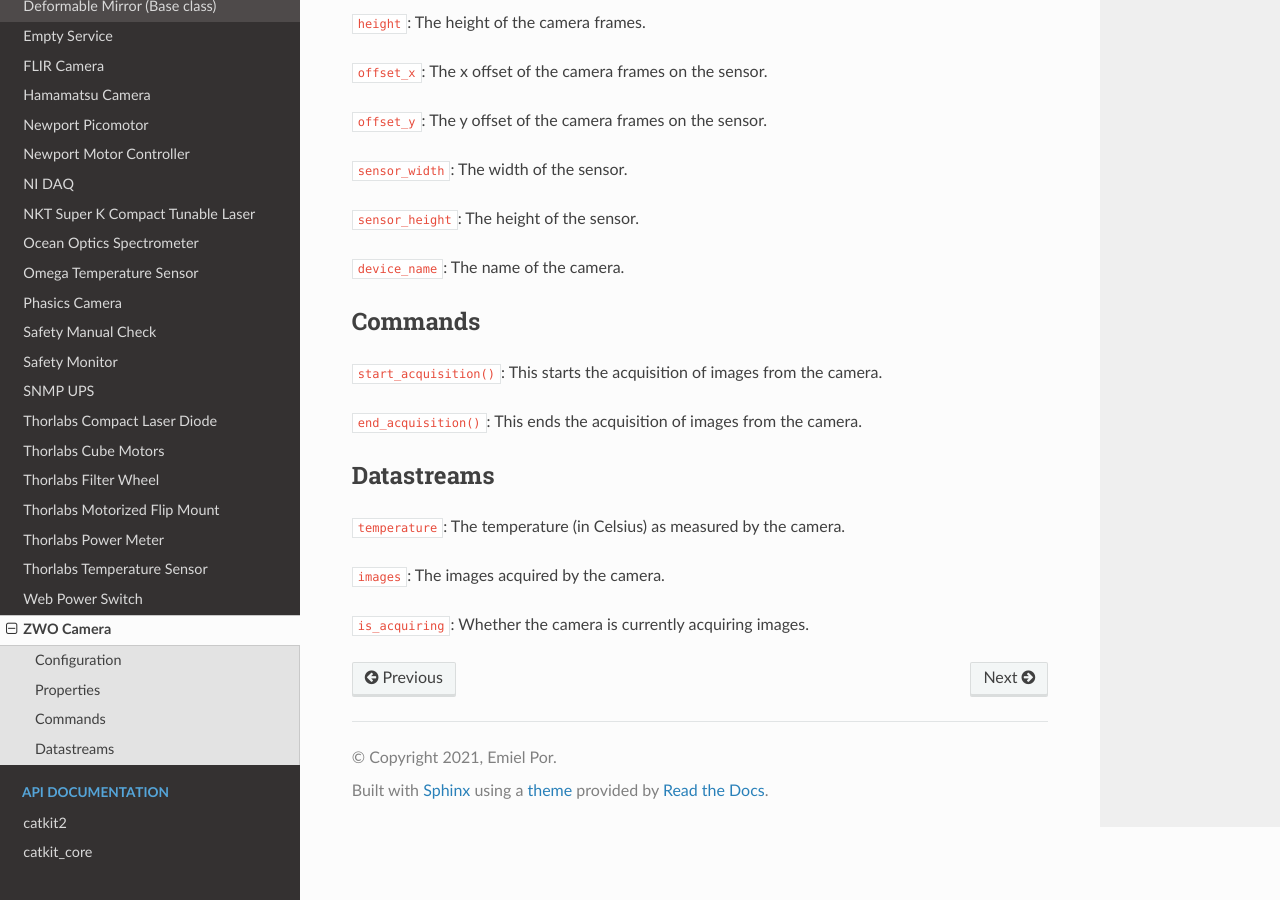
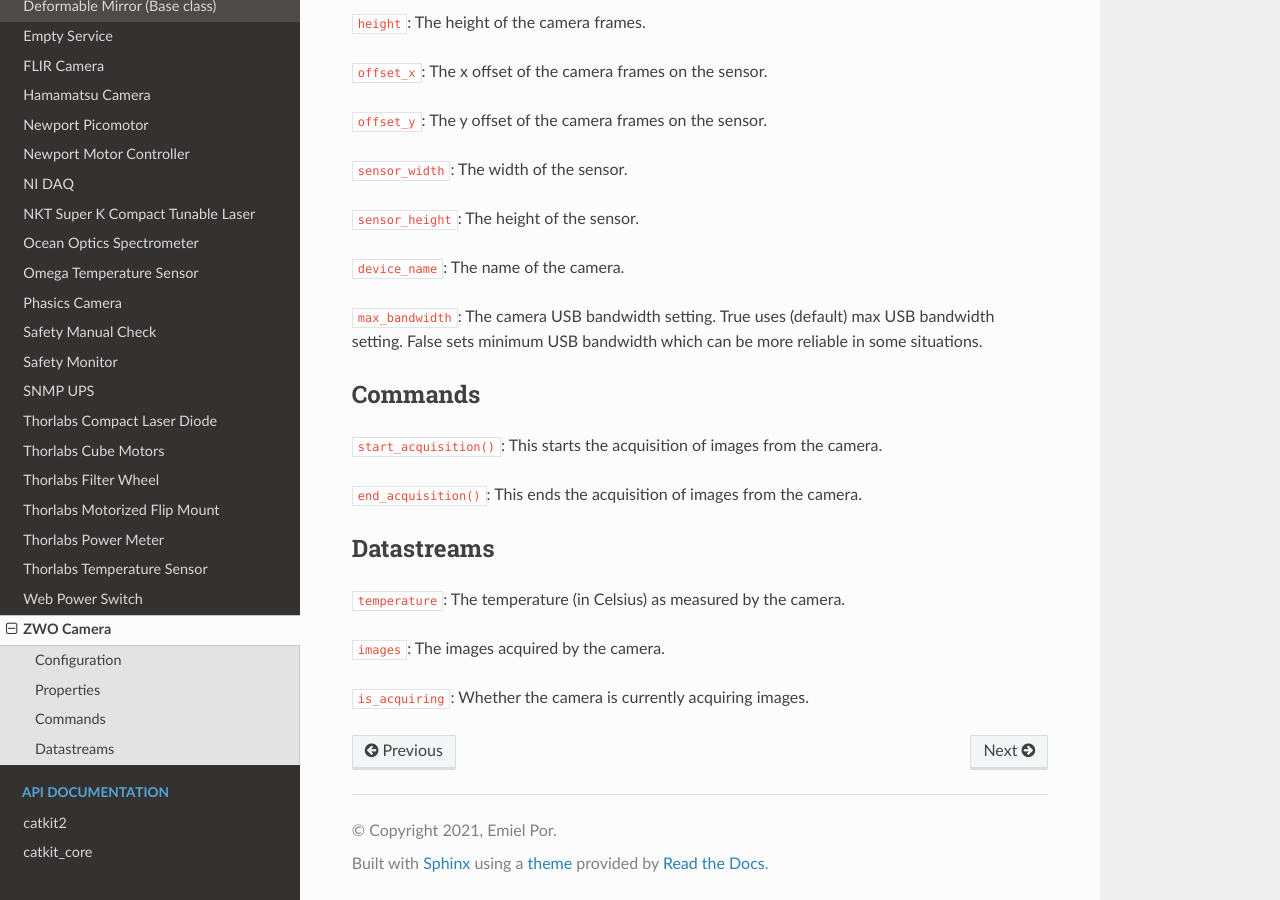
Before and after one commit to spacetelescope/catkit2, a Sphinx documentation site: the page built from docs/services/zwo_camera.rst, in a window 1280 px wide and 900 px high, scrolled down 972 px. Built offline with Sphinx 7.4.7 and the Read the Docs theme 3.1.0, drawn with Linux system fonts in a browser that asks for light colours.

Commit message:
Update zwo_camera.rst to explain max_bandwidth

```diff
--- a/docs/services/zwo_camera.rst
+++ b/docs/services/zwo_camera.rst
@@ -51,6 +51,8 @@ Properties
 
 ``device_name``: The name of the camera.
 
+``max_bandwidth``: The camera USB bandwidth setting. True uses (default) max USB bandwidth setting. False sets minimum USB bandwidth which can be more reliable in some situations.
+
 Commands
 --------
 ``start_acquisition()``: This starts the acquisition of images from the camera.
```
